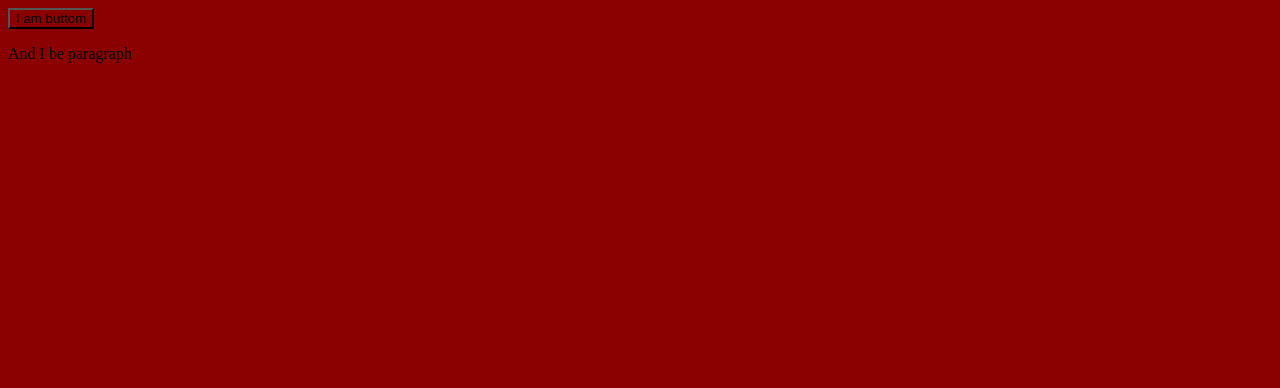
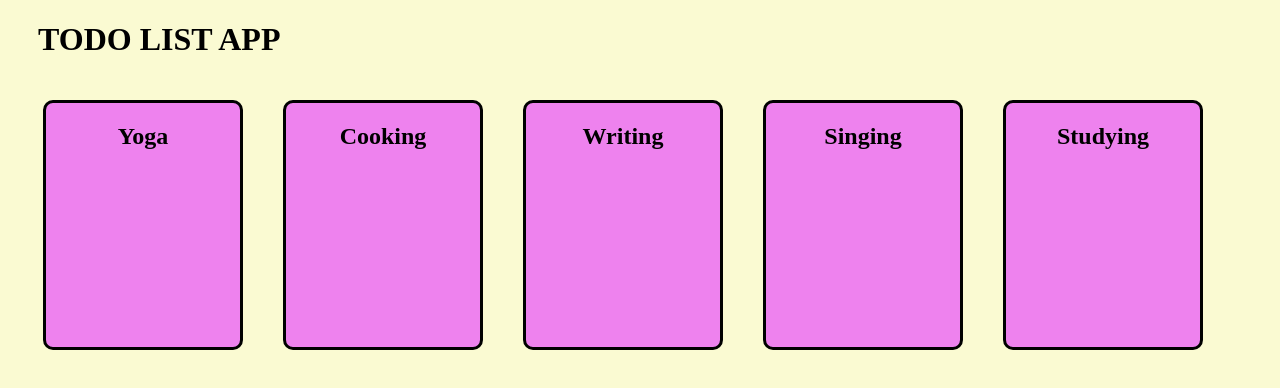
Before and after one commit to FlagonDragon/todo-list, a website built with webpack: page src/template.html in a window 1280 px wide. Built offline with nearby package versions, Linux system fonts and the light colour scheme.

Commit message:
add DOM and CSS skeleton

```diff
--- /dev/null
+++ b/src/DOM.js
@@ -0,0 +1,26 @@
+// DOM manipulation
+
+const content = document.getElementById('content');
+
+// content.textContent = 'lalapaloza';
+
+
+function writeContent() {
+
+    myProjects.forEach(project => {
+
+        console.log(project.name);
+
+        var projectDiv = document.createElement('div');
+
+        projectDiv.classList.add('projectDiv');
+
+        projectDiv.textContent += project.name;
+
+        content.appendChild(projectDiv);
+
+    });
+
+}
+
+export default writeContent;
--- a/src/index.js
+++ b/src/index.js
@@ -1,13 +1,11 @@
 
 
 import './styles.css';
-
 import addProject from './projects.js'
-
 import addTodo from './todos.js'
+import writeContent from './DOM.js'
 
 window.myProjects = [];
-
 
 
 const bestJoJo = 'Jolyne Cujoh';
@@ -21,18 +19,24 @@ console.log(bestJoJo);
 console.log('eyy')
 
 
-addProject('yoga');
+addProject('Yoga');
 
-addProject('cooking');
+addProject('Cooking');
 
-addProject('writing');
+addProject('Writing');
 
-addTodo('yoga','leg stretch','yea','yea','yea');
+addProject('Singing');
 
-addTodo('cooking','marinated eggs','yea','yea','yea');
+addProject('Studying');
 
-addTodo('cooking','chococookie','yea','yea','yea');
+addTodo('Yoga','leg stretch','yea','yea','yea');
+
+addTodo('Cooking','marinated eggs','yea','yea','yea');
+
+addTodo('Cooking','chococookie','yea','yea','yea');
 
 // console.log(testFinder('writing'));
 
 // testFinder('cooking');
+
+writeContent();
--- a/src/styles.css
+++ b/src/styles.css
@@ -1,3 +1,28 @@
 * {
-    background-color: darkred;
+    background-color: lightgoldenrodyellow;
+    box-sizing: border-box;
 }
+
+#content {
+    display: flex;
+    flex-direction: row;
+    flex-wrap: wrap;
+    padding-left: 15px;
+}
+
+h1 {
+    margin-left: 30px;
+}
+
+.projectDiv {
+    text-align: center;
+    font-size: 24px;
+    font-weight: bold;
+    background-color: violet;
+    border: 3px solid black;
+    border-radius: 10px;
+    height: 250px;
+    width: 200px;
+    margin: 20px;
+    padding-top: 20px
+}
--- a/src/template.html
+++ b/src/template.html
@@ -7,9 +7,13 @@
 </head>
 <body>
 
-    <button>I am buttom</button>
+    <h1>TODO LIST APP</h1>
 
-    <p>And I be paragraph</p>
+    <div id="content">
+
+
+    </div>
+
 
 </body>
 </html>
```
